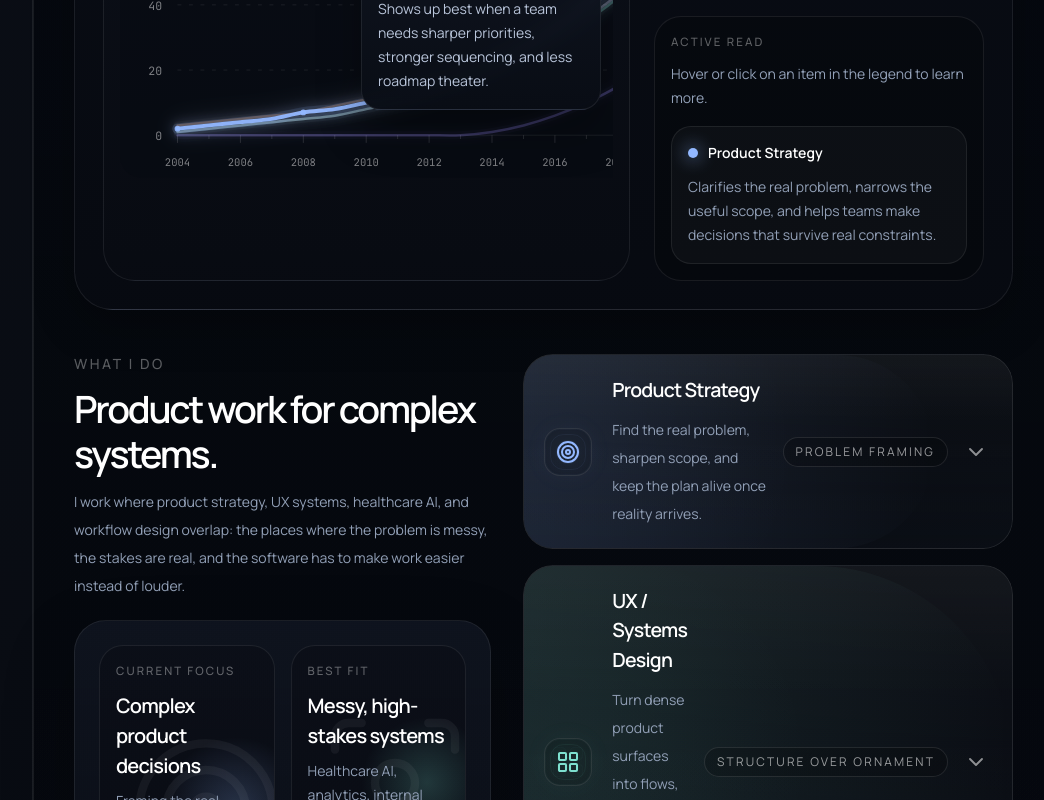
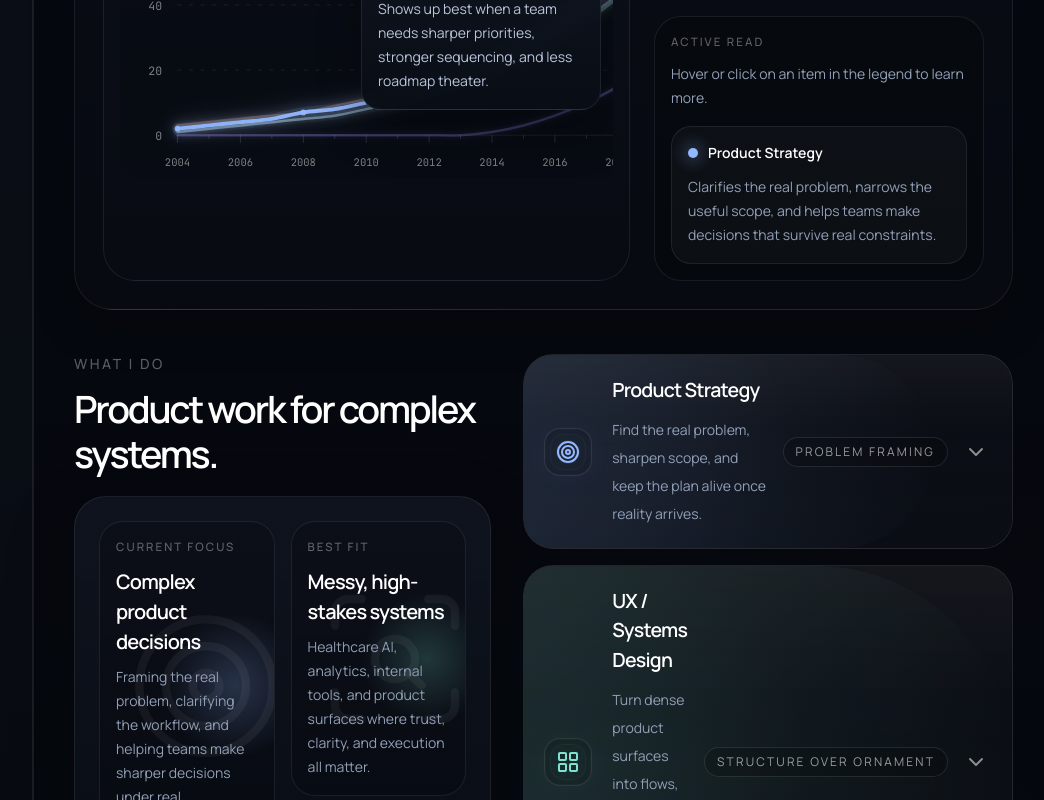
Before and after one commit to dumpsteredition/theOS, a Next.js app: page / in a window 1280 px wide. Shown: the part 1530-2330 px from the top of the page, without its empty margins (227-1271 px from the left). Built offline with nearby package versions, Linux system fonts and the light colour scheme.

Commit message:
Refine homepage capability sections

```diff
--- a/components/sections/dashboard-home-redesign.tsx
+++ b/components/sections/dashboard-home-redesign.tsx
@@ -673,11 +673,6 @@ export function DashboardHomeRedesign() {
             <h2 className="text-3xl font-semibold tracking-[-0.06em] text-white sm:text-[2.35rem]">
               Product work for complex systems.
             </h2>
-            <p className="max-w-xl text-sm leading-7 text-[color:var(--text-muted)]">
-              I work where product strategy, UX systems, healthcare AI, and workflow
-              design overlap: the places where the problem is messy, the stakes are
-              real, and the software has to make work easier instead of louder.
-            </p>
           </div>
 
           <div className="rounded-[2rem] border border-white/10 bg-[linear-gradient(180deg,rgba(28,35,52,0.42),rgba(8,12,19,0.94))] p-5 shadow-[0_28px_72px_rgba(0,0,0,0.24)] sm:p-6">
@@ -1276,7 +1271,8 @@ function SnapshotStat({
   const [hovered, setHovered] = useState(false);
   const [focusVisible, setFocusVisible] = useState(false);
   const [pressed, setPressed] = useState(false);
-  const isActive = hovered || focusVisible || pressed;
+  const [selected, setSelected] = useState(false);
+  const isActive = hovered || focusVisible || pressed || selected;
   const revealTransition = isActive
     ? reducedMotion
       ? { duration: 0.22, ease: sectionMotion.transition.ease }
@@ -1291,9 +1287,11 @@ function SnapshotStat({
       };
 
   return (
-    <motion.div
-      tabIndex={0}
-      className="group relative isolate rounded-[1.15rem] focus-visible:outline-none focus-visible:ring-2 focus-visible:ring-white/16 focus-visible:ring-offset-2 focus-visible:ring-offset-[rgba(8,12,19,0.96)]"
+    <motion.button
+      type="button"
+      aria-pressed={selected}
+      className="group relative isolate w-full appearance-none rounded-[1.15rem] text-left focus-visible:outline-none focus-visible:ring-2 focus-visible:ring-white/16 focus-visible:ring-offset-2 focus-visible:ring-offset-[rgba(8,12,19,0.96)]"
+      onClick={() => setSelected((current) => !current)}
       onHoverStart={() => setHovered(true)}
       onHoverEnd={() => setHovered(false)}
       onFocus={(event) => {
@@ -1432,7 +1430,7 @@ function SnapshotStat({
           <p className="mt-1 text-xs uppercase tracking-[0.16em] text-white/42">{label}</p>
         </div>
       </motion.div>
-    </motion.div>
+    </motion.button>
   );
 }
 
```
